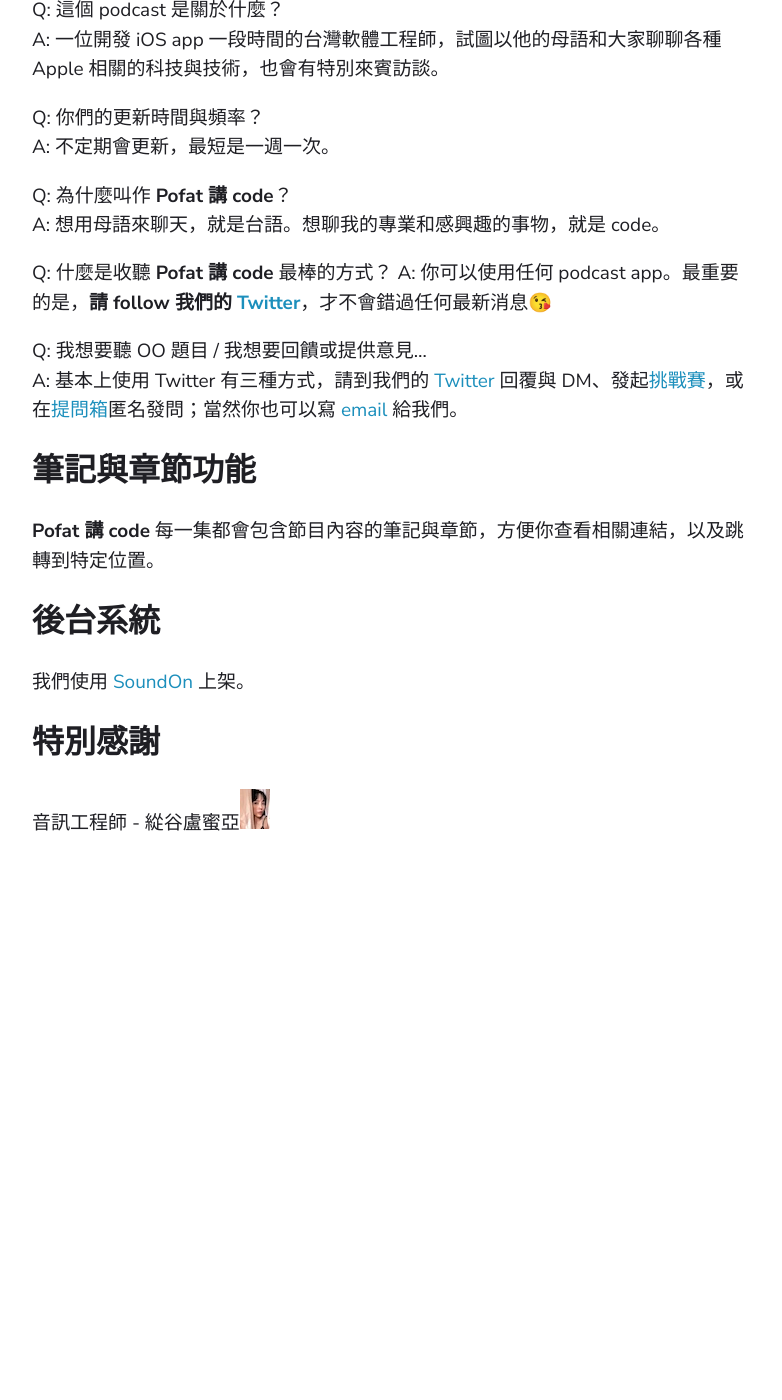
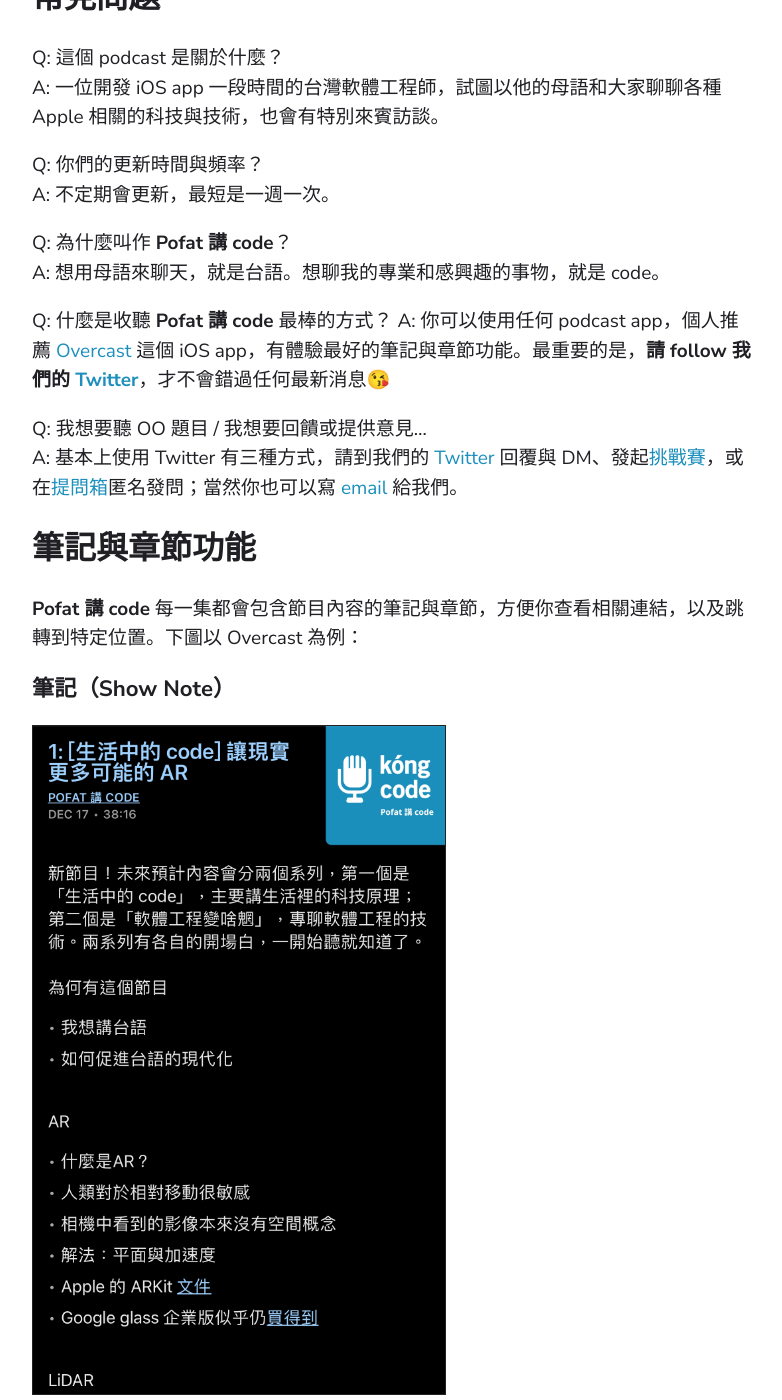
Before and after one commit to kongcodepodcast/kongcodepodcast.github.io, a Jekyll site: the page built from index.md, in a window 1280 px wide and 1400 px high, scrolled down 1498 px. Shown: the whole window, without its empty margins (68-850 px from the left). Built offline with Jekyll 4.4.1, drawn with Linux system fonts in a browser that asks for light colours; before the commit the page ends 2355 px from its top, so only the background shows below that; some of the changed text lies outside the part shown.

Commit message:
1. Add Apple Podcast 2. Add Overcast and Castro 3. Add show note and chapter images 4. Update index.md and footer

```diff
--- a/index.md
+++ b/index.md
@@ -18,15 +18,13 @@
 
 ## 線上收聽
 
-可使用 <a href="https://www.listennotes.com/podcasts/pofat-講-code-pofat-A8cJHhVfxlg/">Listen Notes</a>、<a href="https://podcast.kkbox.com/channel/LarV8K8O4jH_rwFbTk">KKBOX</a> 或 <a href="https://player.soundon.fm/p/832a4f37-a4c4-410f-883e-e73113ee0527">SoundOn</a> 網站。
+可使用 <a href="https://overcast.fm/itunes1545383775/pofat-code">Overcast</a>、<a href="https://www.listennotes.com/podcasts/pofat-講-code-pofat-A8cJHhVfxlg/">Listen Notes</a>、<a href="https://podcast.kkbox.com/channel/LarV8K8O4jH_rwFbTk">KKBOX</a>。
 
 ## 訂閱方式
 
 **Pofat 講 code** 支援任何 podcast 播放軟體，只要訂閱我們的 [RSS](feed:https://api.soundon.fm/v2/podcasts/832a4f37-a4c4-410f-883e-e73113ee0527/feed.xml) 網址即可。
 
-<p>
-	<a href="https://pca.st/7oexx0fb"><img src="/pocket_casts.png" width="150" alt="Listen on Pocket Casts"></a> <a href="https://open.spotify.com/show/3sLlQ699L5hMbkYJdkowjx"><img src="/spotify.png" width="150" alt="Listen on Spotify"></a>
-</p>
+<a href="https://podcasts.apple.com/tw/podcast/pofat-講-code/id1545383775"><img src="/apple_podcasts.png" width="150" alt="Listen on Apple Podcasts"></a> <a href="https://overcast.fm/itunes1545383775/pofat-code"><img src="/overcast.png" width="150" alt="Listen on Overcast"></a> <a href="https://pca.st/7oexx0fb"><img src="/pocket_casts.png" width="150" alt="Listen on Pocket Casts"></a> <a href="https://open.spotify.com/show/3sLlQ699L5hMbkYJdkowjx"><img src="/spotify.png" width="150" alt="Listen on Spotify"></a> <a href="https://castro.fm/itunes/1545383775"><img src="/castro.png" width="150" alt="Listen in Castro"></a>
 
 ## 節目列表
 
@@ -50,14 +48,20 @@
 A: 想用母語來聊天，就是台語。想聊我的專業和感興趣的事物，就是 code。
 
 Q: 什麼是收聽 **Pofat 講 code** 最棒的方式？
-A: 你可以使用任何 podcast app。最重要的是，**請 follow 我們的 [Twitter](https://twitter.com/pofat_kongcode)**，才不會錯過任何最新消息😘
+A: 你可以使用任何 podcast app，個人推薦 [Overcast](https://apps.apple.com/us/app/overcast/id888422857) 這個 iOS app，有體驗最好的筆記與章節功能。最重要的是，**請 follow 我們的 [Twitter](https://twitter.com/pofat_kongcode)**，才不會錯過任何最新消息😘
 
 Q: 我想要聽 OO 題目 / 我想要回饋或提供意見...
 A: 基本上使用 Twitter 有三種方式，請到我們的 [Twitter](https://twitter.com/pofat_kongcode) 回覆與 DM、發起[挑戰賽](https://twitter.com/pofat_kongcode/status/1339604357763887104)，或在[提問箱](https://peing.net/zh-TW/pofat_kongcode)匿名發問；當然你也可以寫 [email](mailto:pofat.kongcode@gmail.com) 給我們。
 
 ## 筆記與章節功能
 
-**Pofat 講 code** 每一集都會包含節目內容的筆記與章節，方便你查看相關連結，以及跳轉到特定位置。
+**Pofat 講 code** 每一集都會包含節目內容的筆記與章節，方便你查看相關連結，以及跳轉到特定位置。下圖以 Overcast 為例：
+
+### 筆記（Show Note）
+<img src="show_note.jpg" width="414" alt="筆記功能 show note" style="border:0.5px #222 solid;">
+
+### 章節（Chapter Marker）
+<img src="chapter_marks.jpg" width="414" alt="章節功能 chapter mark" style="border:0.5px #222 solid;">
 
 ## 後台系統
 我們使用 [SoundOn](https://host.soundon.fm) 上架。
```
Also changed, not shown: _includes/footer.html (+4 -4 lines), chapter_marks.jpg, show_note.jpg.
